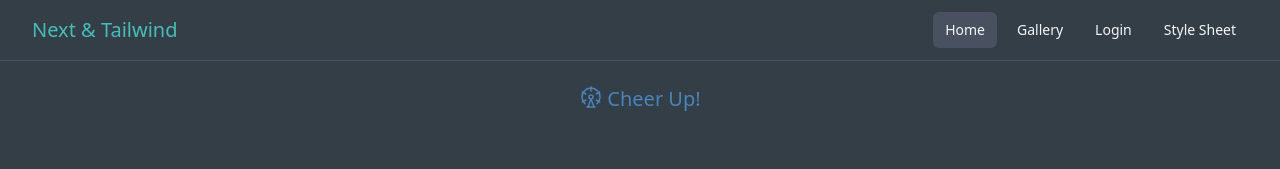
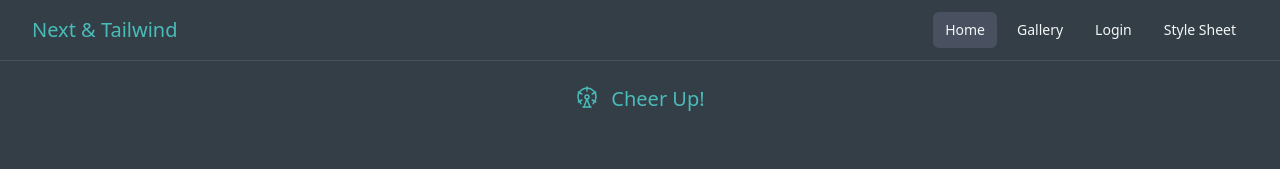
Before and after one commit to weimeihsu/next-tsx-tailwind, a Next.js app: page / in a window 1280 px wide. Shown: the top 169 px of the page. Built offline with nearby package versions, Linux system fonts and the light colour scheme.

Commit message:
cheer up text color to white

```diff
--- a/app/page.tsx
+++ b/app/page.tsx
@@ -8,8 +8,8 @@ const Home = () => {
     <main>
       <div className="p-6 max-w-sm mx-auto flex flex-col items-center space-x-4">
       <div className="flex flex-row gap-x-1">
-        <FerrisWheel className="text-steel-blue"/>
-        <p className="text-xl text-steel-blue">Cheer Up!</p>
+        <FerrisWheel className="text-java"/>
+        <p className="text-xl text-java ml-2">Cheer Up!</p>
       </div>
           <Lottie animationData={anima}/>
       </div>
```
